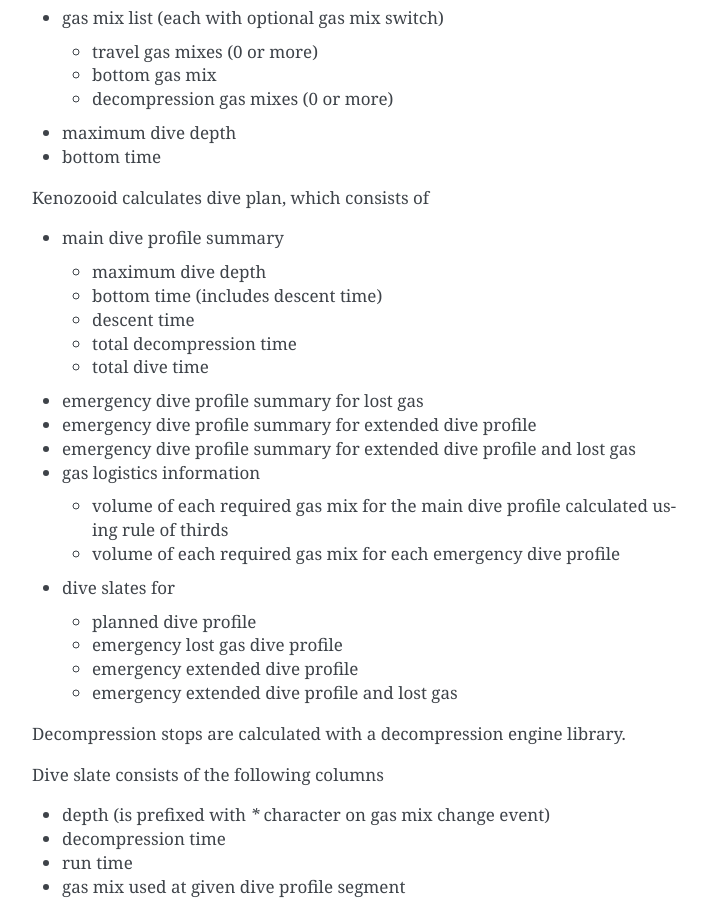
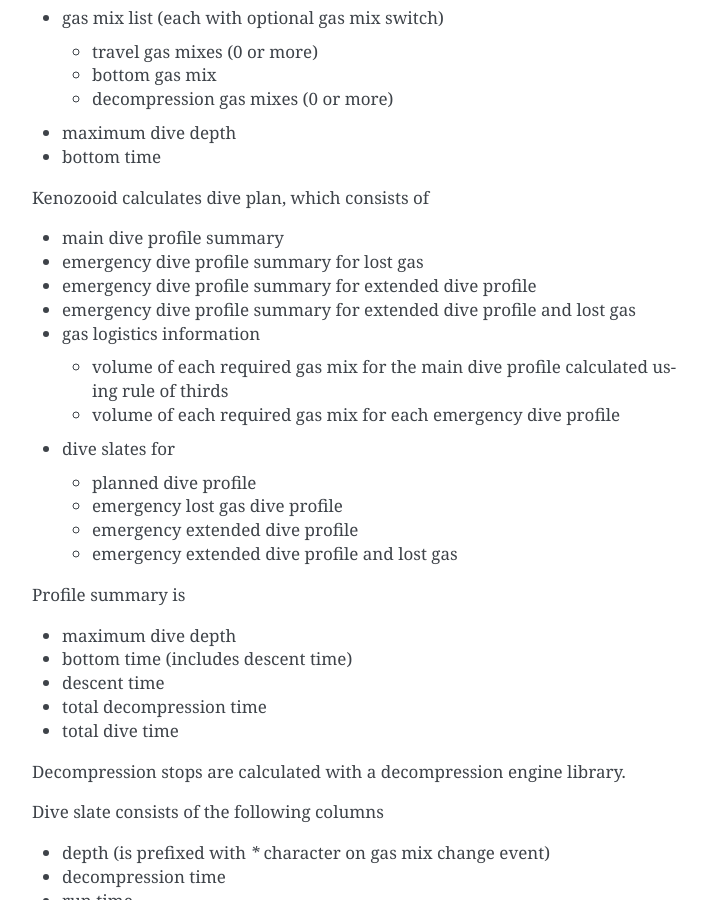
Before and after one commit to gitGNU/gnu_kenozooid, a Sphinx documentation site: the page built from doc/hacking/us.rst, in a window 1280 px wide and 900 px high, scrolled down 2698 px. Shown: the whole window, without its empty margins (388-1095 px from the left). Built offline with Sphinx 7.4.7, drawn with Linux system fonts in a browser that asks for light colours; part of the change alters nothing that is shown.

```diff
--- a/doc/hacking/us.rst
+++ b/doc/hacking/us.rst
@@ -152,13 +152,6 @@ The dive plan input is
 Kenozooid calculates dive plan, which consists of
 
 - main dive profile summary
-
-  - maximum dive depth
-  - bottom time (includes descent time)
-  - descent time
-  - total decompression time
-  - total dive time
-
 - emergency dive profile summary for lost gas
 - emergency dive profile summary for extended dive profile
 - emergency dive profile summary for extended dive profile and lost gas
@@ -178,6 +171,14 @@ Kenozooid calculates dive plan, which consists of
   - emergency lost gas dive profile
   - emergency extended dive profile
   - emergency extended dive profile and lost gas
+
+Profile summary is
+
+- maximum dive depth
+- bottom time (includes descent time)
+- descent time
+- total decompression time
+- total dive time
 
 Decompression stops are calculated with a decompression engine library.
 
```
